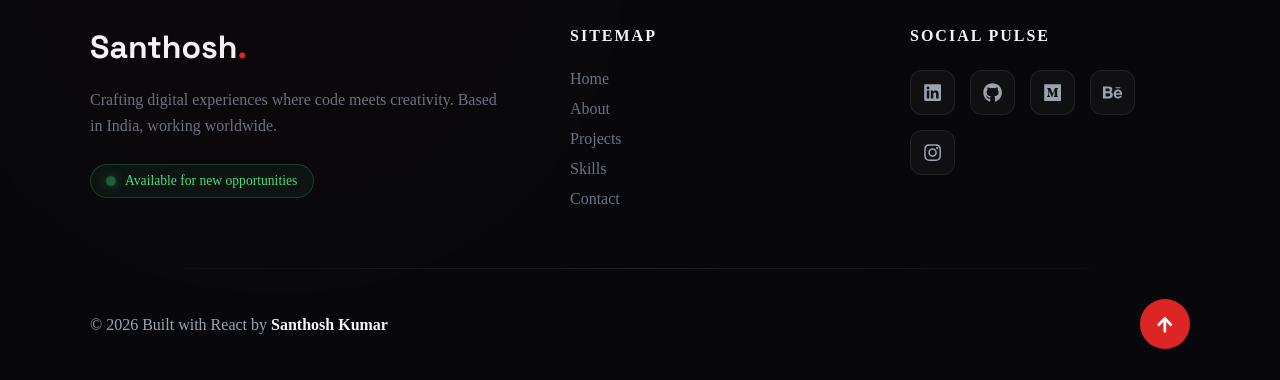
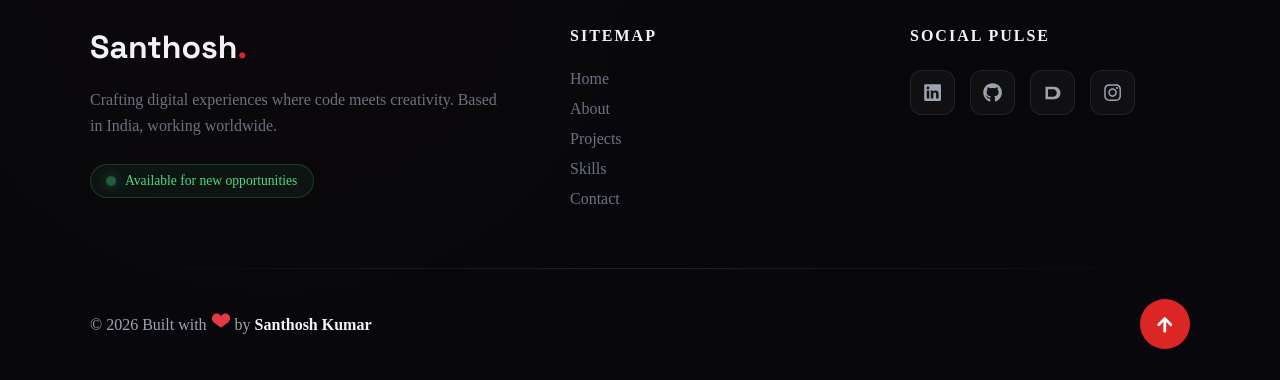
Before and after one commit to Santhosh-Kumar-2004/santhosh.dev-portfolio-site, a React (Vite) app: page / in a window 1280 px wide. Shown: the part 4288-4668 px from the top of the page. Built offline with nearby package versions, Linux system fonts and the light colour scheme.

Commit message:
updated the footer jsx file with icons

```diff
--- a/src/components/Footer.jsx
+++ b/src/components/Footer.jsx
@@ -1,3 +1,4 @@
+/* eslint-disable react-hooks/static-components */
 import {
   FaGithub,
   FaLinkedin,
@@ -34,6 +35,32 @@ export default function Footer() {
       transition: { duration: 0.6, ease: "easeOut", delay: 0.2 },
     },
   };
+
+  const DevpostIcon = ({ size = 20 }) => (
+    <svg
+      width={size}
+      height={size}
+      viewBox="0 0 512 512"
+      fill="currentColor"
+      xmlns="http://www.w3.org/2000/svg"
+      aria-label="Devpost"
+    >
+      <path d="M64 96v320h224c88.366 0 160-71.634 160-160S376.366 96 288 96H64zm192 256H128V160h128c52.935 0 96 43.065 96 96s-43.065 96-96 96z" />
+    </svg>
+  );
+
+  const HeartIcon = ({ size = 20 }) => (
+    <svg
+      width={size}
+      height={size}
+      viewBox="0 0 24 24"
+      fill="#e63946"
+      xmlns="http://www.w3.org/2000/svg"
+      aria-label="Heart"
+    >
+      <path d="M12 21s-6.716-4.35-9.33-7.014C.507 11.823.37 8.42 2.757 6.036 5.144 3.65 8.55 3.787 10.713 5.95L12 7.236l1.287-1.286c2.163-2.163 5.57-2.3 7.956.086 2.387 2.384 2.25 5.787.087 7.95C18.716 16.65 12 21 12 21z" />
+    </svg>
+  );
 
   return (
     <footer className="footer-section">
@@ -79,11 +106,26 @@ export default function Footer() {
             <h4>Social Pulse</h4>
             <div className="social-grid">
               {[
-                { icon: <FaLinkedin />, url: "#", label: "LinkedIn" },
-                { icon: <FaGithub />, url: "#", label: "GitHub" },
-                { icon: <FaMedium />, url: "#", label: "Medium" },
-                { icon: <FaBehance />, url: "#", label: "Behance" },
-                { icon: <FaInstagram />, url: "#", label: "Instagram" },
+                {
+                  icon: <FaLinkedin />,
+                  url: "https://www.linkedin.com/in/santhoshkumarv12136/",
+                  label: "LinkedIn",
+                },
+                {
+                  icon: <FaGithub />,
+                  url: "https://github.com/Santhosh-Kumar-2004",
+                  label: "GitHub",
+                },
+                {
+                  icon: <DevpostIcon />,
+                  url: "https://devpost.com/santhoshkumarv12136?ref_content=user-portfolio&ref_feature=portfolio&ref_medium=global-nav",
+                  label: "Devpost",
+                },
+                {
+                  icon: <FaInstagram />,
+                  url: "https://www.instagram.com/santhosh_kumar_.v?igsh=anNha2MzcHlraGM0",
+                  label: "Instagram",
+                },
               ].map((link, i) => (
                 <motion.a
                   key={i}
@@ -109,7 +151,7 @@ export default function Footer() {
           viewport={{ once: true }}
         >
           <p className="copyright">
-            © {year} Built with React by <span>Santhosh Kumar</span>
+            © {year} Built with   <HeartIcon />   by <span>Santhosh Kumar</span>
           </p>
 
           <motion.button
```
